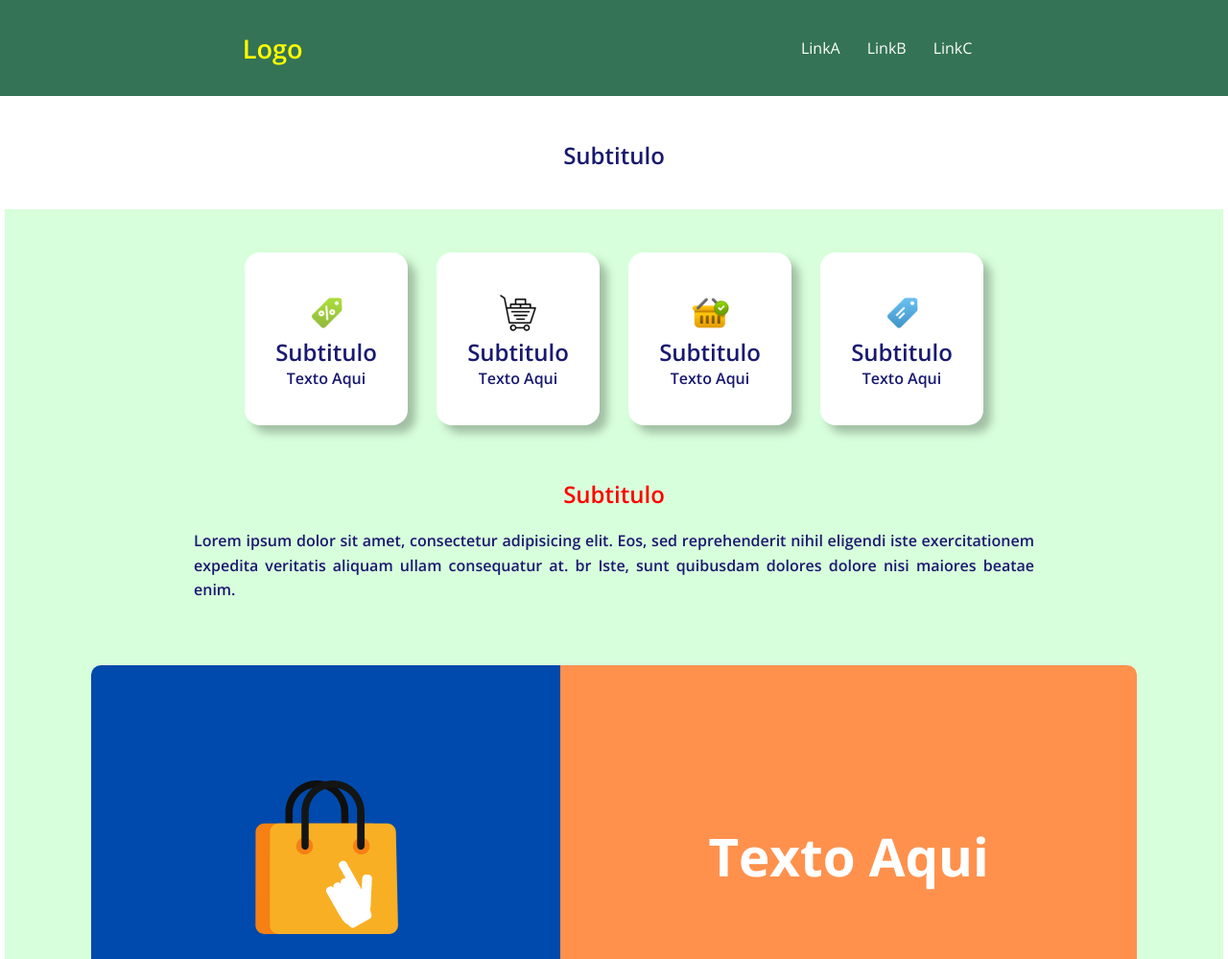
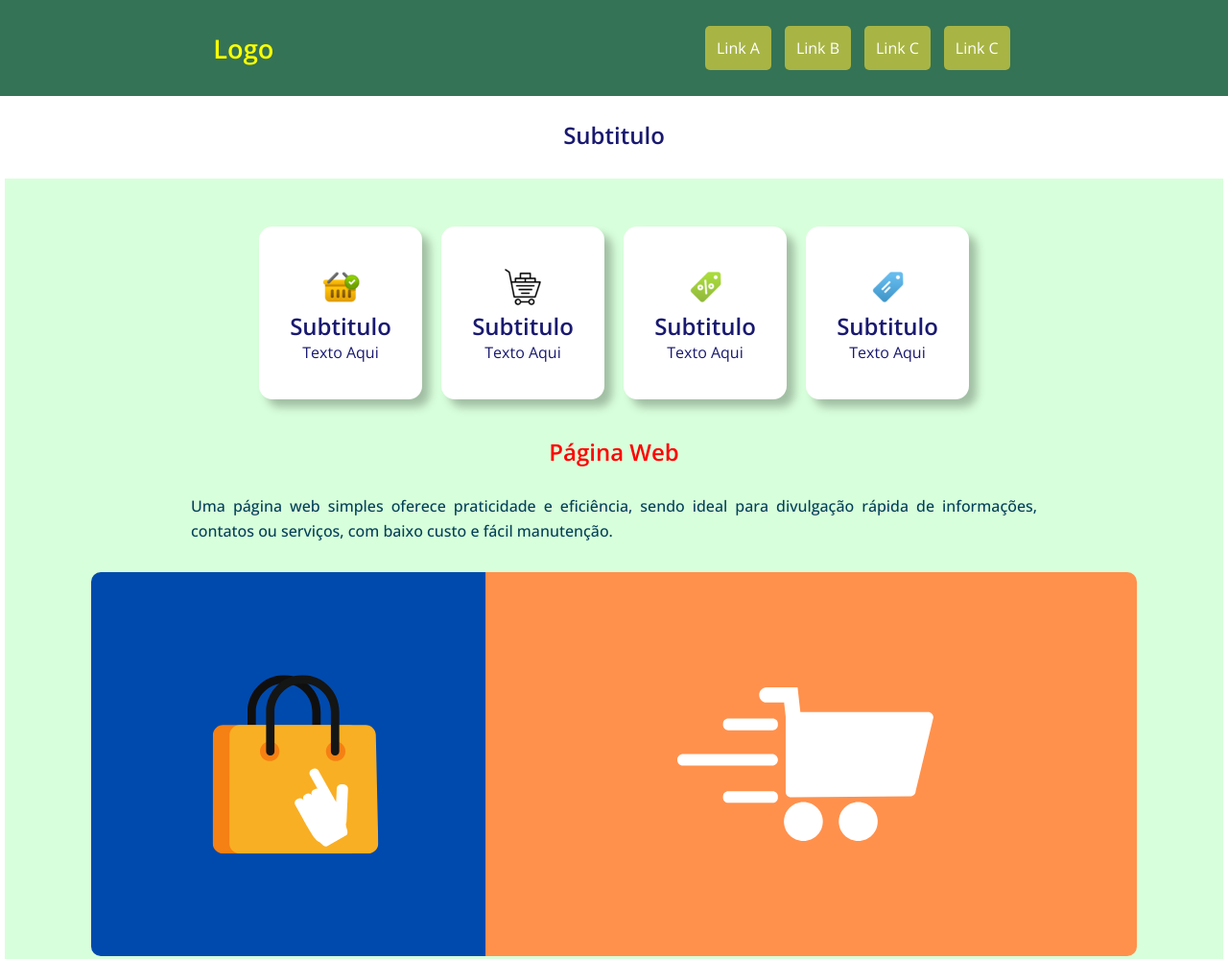
Before and after one commit to rogeriocsc/landingPage, a plain HTML site: page index.html in a window 1280 px wide. Shown: the top 999 px of the page at 96% size. Drawn offline with nearby package versions, Linux system fonts and the light colour scheme.

Commit message:
Atualização Html, CSS, JS

```diff
--- a/css/estilo.css
+++ b/css/estilo.css
@@ -5,9 +5,18 @@
     padding: 0px;
 }
 
-h2, p, a {
+p, a, h2 {
     font-family: "Open Sans", sans-serif;
-    font-weight: 600;
+    font-style: normal;
+}
+
+p, a {
+    font-weight: 400;
+    font-size: 1em;
+}
+
+h2 {
+   font-weight: 600;
 }
 
 header {
@@ -15,18 +24,17 @@ header {
     background-color: #347355;
     display: flex;
     flex-direction: row;
+    justify-content: space-around;
     align-items: center;
-    justify-content: space-around;
 }
 
-header h2 {
+header > h2 {
     color: yellow;
-    font-weight: 600;
     font-size: 1.7em;
 }
 
-.btn {
-    display: block;
+header > button {
+    display: none;
     width: 50px;
     height: 50px;
     background: #CEF09D;
@@ -36,13 +44,17 @@ header h2 {
     transition-duration: .5s;
 }
 
-.btn:hover {
+header > button:hover {
     background-color: #d2f8d5;
+}
+
+.material-symbols-outlined {
+    font-size: 2.4em;
 }
 
 nav {
     position: absolute;
-    top: 100px;
+    top: 0px;
     width: 100%;
     left: -100%;
     transition: all 0.5s;
@@ -50,132 +62,115 @@ nav {
 
 nav > ul {
     list-style: none;
-    padding: 0px;
-    margin: 0px;
     text-align: center;
 }
 
 nav > ul > li > a {
     display: block;
-    padding: 14px 14px;
+    margin-bottom: 4px;
+    padding: 12px;
     text-decoration: none;
-    font-weight: 400;
-    font-size: 1em;
+    background-color: #A8B545;
     color: white;
-    background-color: rgba(16, 16, 16, .5);
     transition-duration: .4s;
 }
 
 nav > ul > li > a:hover {
-    background-color: #F29F05;
+    background-color: white;
+    color: black;
 }
 
 .mostrar {
     left: 0%;
 }
 
-main {
-    background-color: rgb(216, 255, 219);
-    padding-bottom: 20px;
-    margin: 5px 5px;
+.btn-fechar {
+    display: none;
+    margin: 5px auto;
+    padding: 10px;
+    background-color: #191970;
+    color: white;
+    cursor: pointer;
+    border: none;
+    font-size: 1em;
+    border-radius: 8px;
 }
 
-article h2 {
-    background-color: white;
+.btn-fechar:hover {
+    background-color: #20208d;
+}
+
+.logo-subtitulo > h2 {
+    padding: 24px;
     text-align: center;
-    padding: 40px;
     color: #191970;
 }
 
+main {
+    margin: 5px;
+}
+
 .conteudo {
-    min-width: 300px;
-	max-width: 80%;
-	margin: 20px auto;
+    padding: 40px 5px;
+    background-color: rgb(216, 255, 219);
+}
+
+.card {
+    display: flex;
+    flex-flow: row wrap;
+    justify-content: center;
+    align-items: center;
 }
 
 .card-conteudo {
-    margin: 45px 0px;
+    height: 180px;
+	width: 170px;
+    margin: 10px;
+    background-color: white;
+    border-radius: 14px;
     display: flex;
-	flex-direction: row;
-	justify-content: center;
-	align-items: center;
-	flex-wrap: wrap;
-	row-gap: 40px;
-	column-gap: 30px;
-}
-
-.bloco {
-    background-color: white;
-	height: 180px;
-	width: 170px;
-    display: flex;
-	flex-direction: column;
-	justify-content: center;
+    flex-flow: column nowrap;
+    justify-content: center;
     align-items: center;
-	border-radius: 16px;
-    cursor: pointer;
     box-shadow: 8px 8px 10px rgba(0, 0, 0, 0.259);
 }
 
-.bloco h2, p {
+.card-conteudo > h2 {
     color: #191970;
 }
 
-.texto {
-    max-width: 900px;
-    margin: auto;
-}
-
-.texto h2 {
-    text-align: center;
-    padding: 10px;
-    color: red;
-}
-
-.texto p {
-    margin: 10px 12px;
-    padding-bottom: 15px;
-    text-align: justify;
-    line-height: 1.6em;
+.card-conteudo > p {
     color: #191970;
 }
 
-.img {
+.texto > h2 {
+    padding: 28px;
+    text-align: center;
+    color: rgb(255, 0, 0);
+}
+
+.texto > p {
+    width: 70%;
     margin: auto;
+    font-weight: 500;
+    text-align: justify;
+    line-height: 1.6em;
+    color: #024059;
+}
+
+picture img {
+    margin: 30px auto;
+    max-width: 90%;
     display: block;
-    padding: 40px 0px;
-    max-width: 100%;
+    border-radius: 10px;
 }
 
 footer {
+    padding: 30px;
     background-color: #347355;
-    padding: 30px;
 }
 
-footer p {
+footer > p {
     color: white;
-    font-size: 1.04em;
     text-align: center;
-
 }
-
-/* media query - min-width:  */
-@media screen and (min-width: 900px) {
-    .btn {
-        display: none;
-    }
-
-    nav {
-        position: static;
-        width: auto;
-    }
-
-    nav > ul {
-        display: flex;
-    }
-
-    nav > ul > li > a {
-        background: none;
-        border-radius: 5px;
-    }
-}
--- /dev/null
+++ b/css/mobile.css
@@ -0,0 +1,29 @@
+@media screen and (min-width: 768px) {
+    nav {
+        position: static;
+        width: auto;
+    }
+
+    nav > ul > li {
+        display: inline-block;
+    }
+
+    nav > ul > li > a {
+        margin: 5px;
+        border-radius: 5px;
+    }
+}
+
+@media screen and (max-width: 767px) {
+    header > button, .btn-fechar {
+        display: block;
+    }
+
+    header > nav {
+        background-color: #A8B545;
+    }
+
+    .texto > p {
+        width: 90%;
+    }
+}
--- a/index.html
+++ b/index.html
@@ -3,62 +3,68 @@
 <head>
     <meta charset="UTF-8">
     <meta name="viewport" content="width=device-width, initial-scale=1.0">
+    <link rel="shortcut icon" href="imagens/ico-favicon.ico" type="image/x-icon">
+    <link href="https://fonts.googleapis.com/css2?family=Material+Symbols+Outlined" rel="stylesheet" />
     <link rel="stylesheet" href="css/estilo.css" media="all">
-    <link href="https://fonts.googleapis.com/css2?family=Material+Symbols+Outlined" rel="stylesheet" />
-    <link rel="shortcut icon" href="imagens/ico-favicon.ico" type="image/x-icon">
-    <title>Template Web</title>
+    <link rel="stylesheet" href="css/mobile.css">
+    <title>Landing Page</title>
 </head>
+<script src="js/script.js"></script>
 <body>
     <header>
         <h2>Logo</h2>
-        <button class="btn" id="btn">
-            <span class="material-symbols-outlined">lists</span>
+        <button onclick="clickMenu()">
+            <span class="material-symbols-outlined">list</span>
         </button>
-        <nav id="menu">
+        <nav id="itens">
+            <button class="btn-fechar" onclick="clickMenu()">Fechar</button>
             <ul>
-                <li><a href="#">LinkA</a></li>
-                <li><a href="#">LinkB</a></li>
-                <li><a href="#">LinkC</a></li>
+                <li><a href="#">Link A</a></li>
+                <li><a href="#">Link B</a></li>
+                <li><a href="#">Link C</a></li>
+                <li><a href="#">Link C</a></li>
             </ul>
         </nav>
     </header>
+    <div class="logo-subtitulo">
+        <h2>Subtitulo</h2>
+    </div>
     <main>
-        <article>
-            <h2>Subtitulo</h2>
-        </article>
         <section class="conteudo">
-            <section class="card-conteudo">
-                <div class="bloco">
-                    <img src="imagens/icone-a.png" alt="ecommerce">
+            <div class="card">
+                <div class="card-conteudo">
+                    <img src="imagens/cesta.png" alt="cesta">
                     <h2>Subtitulo</h2>
                     <p>Texto Aqui</p>
                 </div>
-                <div class="bloco">
-                    <img src="imagens/icone-b.png" alt="ecommerce">
+                <div class="card-conteudo">
+                    <img src="imagens/carrinho.png" alt="carrinho">
                     <h2>Subtitulo</h2>
                     <p>Texto Aqui</p>
                 </div>
-                <div class="bloco">
-                    <img src="imagens/icone-c.png" alt="ecommerce">
+                <div class="card-conteudo">
+                    <img src="imagens/etiqueta-a.png" alt="etiqueta">
                     <h2>Subtitulo</h2>
                     <p>Texto Aqui</p>
                 </div>
-                <div class="bloco">
-                    <img src="imagens/icone-d.png" alt="ecommerce">
+                <div class="card-conteudo">
+                    <img src="imagens/etiqueta-b.png" alt="etiqueta">
                     <h2>Subtitulo</h2>
                     <p>Texto Aqui</p>
                 </div>
-            </section>
+            </div>
+            <article class="texto">
+                <h2>Página Web</h2>
+                <p>
+                    Uma página web simples oferece praticidade e eficiência, sendo ideal para divulgação rápida de informações, contatos ou serviços, com baixo custo e fácil manutenção.
+                </p>
+            </article>
+            <picture>
+                <source media="(max-width: 768px)" srcset="imagens/banner-pq.png" type="image/png">
+                <img src="imagens/banner.png" alt="banner">
+            </picture>
         </section>
-        <section class="texto">
-            <h2>Subtitulo</h2>
-            <p>
-                Lorem ipsum dolor sit amet, consectetur adipisicing elit. Eos, sed reprehenderit nihil eligendi iste exercitationem expedita veritatis aliquam ullam consequatur at. br Iste, sunt quibusdam dolores dolore nisi maiores beatae enim.
-            </p>
-        </section>
-        <img class="img" src="imagens/banner-ecommerce.png" alt="banner">
     </main>
-    <script src="js/script.js"></script>
     <footer>
         <p>Copyright © 2025</p>
     </footer>
--- a/js/script.js
+++ b/js/script.js
@@ -1,5 +1,4 @@
-const btn=document.querySelector("#btn")
-btn.addEventListener("click",(evt)=>{
-    let menu = document.getElementById("menu")
+function clickMenu() {
+    let menu = window.document.getElementById('itens')
     menu.classList.toggle('mostrar')
-})
+}
```
Also changed, not shown: imagens/banner-ecommerce.png (deleted), imagens/banner-pq.png (added), imagens/banner.png (added), imagens/carrinho.png (renamed from imagens/icone-b.png), imagens/cesta.png (renamed from imagens/icone-c.png), imagens/etiqueta-a.png (renamed from imagens/icone-a.png), imagens/etiqueta-b.png (renamed from imagens/icone-d.png).
